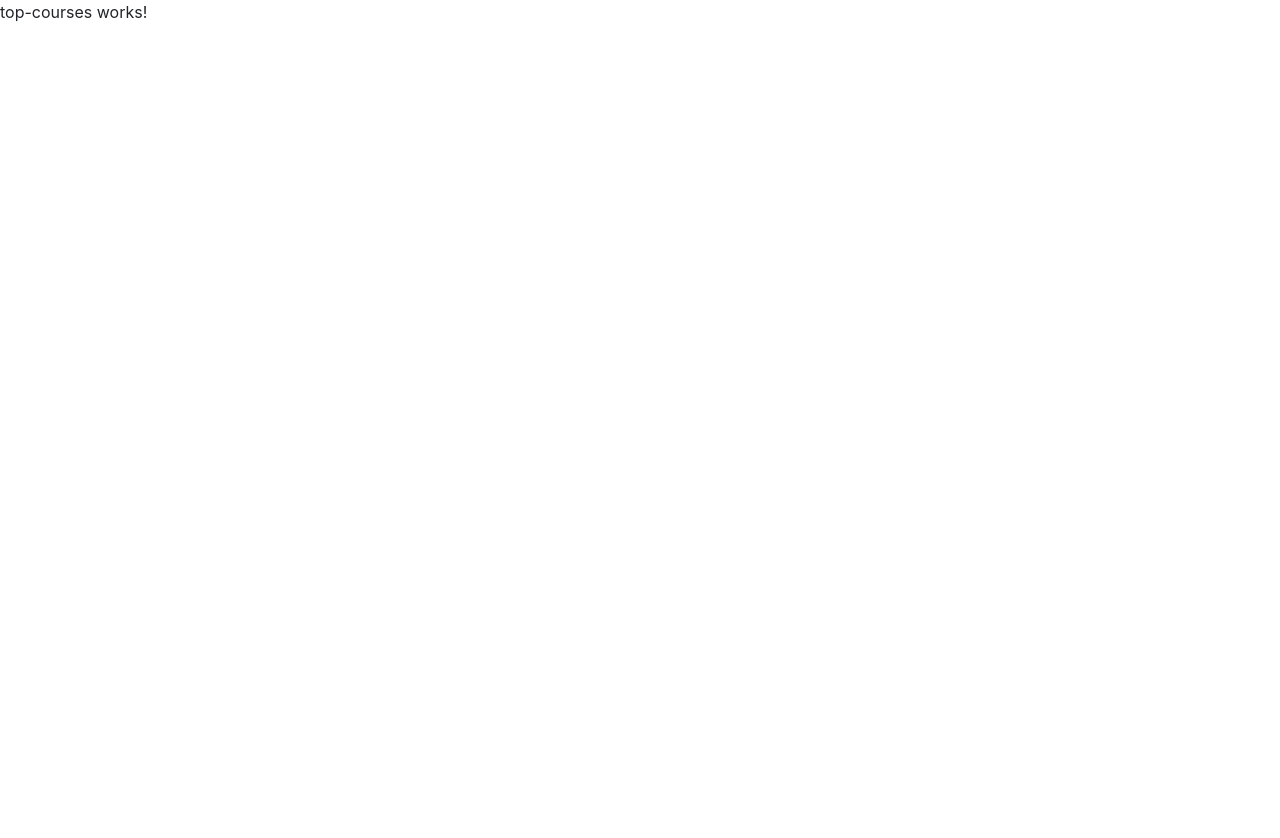
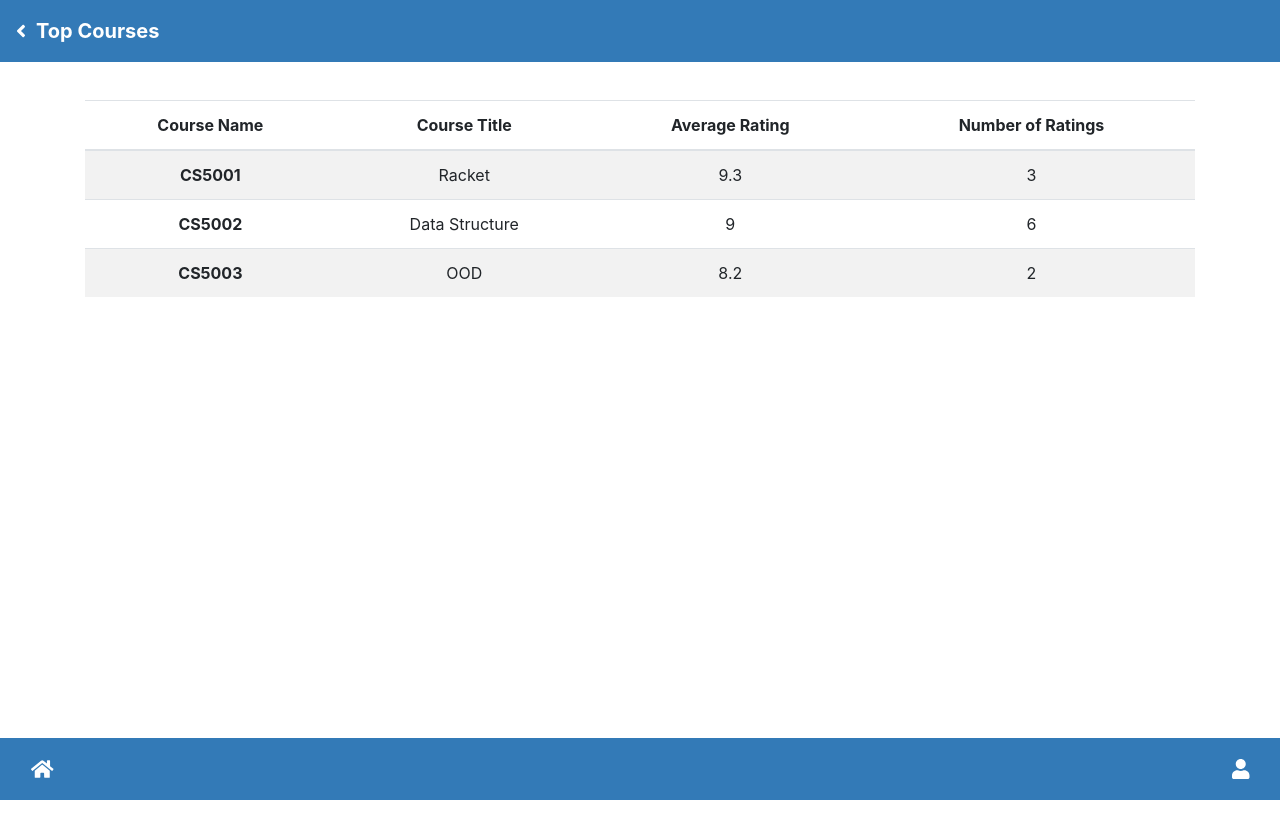
Before and after one commit to laurazha/CS5610-Project, an Angular app: page /topcourses in a window 1280 px wide. Shown: the top 838 px of the page. Before the commit the page ends 800 px from the top, so only its background shows below. Built offline with nearby package versions, Linux system fonts and the light colour scheme; a web font is replaced by a local one.

Commit message:
top courses

```diff
--- a/src/app/views/home/home/home.component.css
+++ b/src/app/views/home/home/home.component.css
@@ -11,6 +11,15 @@
 
 .right-margin {
   margin-right: 10px
+}
+
+.container-padding {
+  padding-top: 30px;
+}
+
+.nav-padding {
+  padding-top: 50px;
+  padding-bottom: 50px;
 }
 
 .bordered {
@@ -35,3 +44,7 @@
   font-weight: bold;
   text-shadow: 2px 2px 2px #aaa;
 }
+
+.text-box {
+  background-color: white;
+}
--- a/src/app/views/home/home/home.component.html
+++ b/src/app/views/home/home/home.component.html
@@ -1,4 +1,4 @@
-<nav class="navbar nav-grey navbar-fixed-top">
+<nav class="navbar nav-grey fixed-top">
   <div class="container-fluid row">
     <a routerLink="./" class="bold-text grey-text font-sketch pull-left">
       <span class="fa fa-graduation-cap right-margin"></span>
@@ -18,7 +18,7 @@
   </div>
 </nav>
 
-<div class="bg">
+<div class="bg nav-padding">
   <div id="carousel" class="carousel slide" data-ride="carousel">
     <ol class="carousel-indicators">
       <li data-target="#carousel" data-slide-to="0" class="active"></li>
@@ -64,20 +64,22 @@
       <span class="sr-only">Next</span>
     </a>
   </div>
-  <br/><br/><br/>
 
-  <div class="container">
+  <div class="container container-padding">
     <h3 class="font-sketch">About</h3>
-    Founded in 1898, Northeastern is a global, experiential, research university built on a tradition of engagement with
-    the world, creating a distinctive approach to education and research. The university offers a comprehensive range of
-    undergraduate and graduate programs leading to degrees through the doctorate in nine colleges and schools, and
-    select advanced degrees at graduate campuses in Charlotte, North Carolina, Seattle, Silicon Valley, and Toronto.
-    <br/><br/><br/>
+    <div class="text-box">
+      Founded in 1898, Northeastern is a global, experiential, research university built on a tradition of engagement
+      with
+      the world, creating a distinctive approach to education and research. The university offers a comprehensive range
+      of
+      undergraduate and graduate programs leading to degrees through the doctorate in nine colleges and schools, and
+      select advanced degrees at graduate campuses in Charlotte, North Carolina, Seattle, Silicon Valley, and Toronto.
+    </div>
   </div>
 
-  <div class="container grey-text font-sketch">
+  <div class="container container-padding grey-text font-sketch">
     <div class="row">
-      <div class="col-sm-6">
+      <div class="col-sm-6 d-none d-md-block">
         <h3>Calendar</h3>
         <div class="bordered embed-responsive embed-responsive-4by3">
           <iframe
@@ -85,7 +87,7 @@
             width="400" height="300" frameborder="1" scrolling="no"></iframe>
         </div>
       </div>
-      <div class="col-sm-6 hidden-sm">
+      <div class="col-sm-6">
         <h3>Find Us</h3>
         <div class="bordered embed-responsive embed-responsive-4by3">
           <iframe
@@ -95,10 +97,10 @@
       </div>
     </div>
   </div>
-  <br/><br/><br/>
+  <br/>
 </div>
 
-<nav class="navbar navbar-fixed-bottom nav-grey">
+<nav class="navbar fixed-bottom nav-grey">
   <div class="pull-left">
     <a href="#">XXX's Assignment Entry</a>
   </div>
--- a/src/app/views/home/top-courses/top-courses.component.css
+++ b/src/app/views/home/top-courses/top-courses.component.css
@@ -0,0 +1,30 @@
+
+.top-margin {
+  margin-top: 50px;
+}
+
+.nav-padding {
+  padding-top: 50px;
+  padding-bottom: 50px;
+}
+
+.right-margin {
+  margin-right: 10px
+}
+
+.nav-blue {
+  background-color: #337ab7;
+}
+
+.navbar-text {
+  font-size: 20px;
+  font-weight: bold;
+}
+
+.white-text {
+  color: #FFFFFF;
+}
+
+.text-middle {
+  text-align: center;
+}
--- a/src/app/views/home/top-courses/top-courses.component.html
+++ b/src/app/views/home/top-courses/top-courses.component.html
@@ -1,3 +1,48 @@
-<p>
-  top-courses works!
-</p>
+<nav class="navbar fixed-top nav-blue">
+  <div class="container-fluid row">
+    <div class="pull-left">
+      <a routerLink="../"
+         class="navbar-text white-text right-margin">
+        <span class="fa fa-angle-left"></span>
+      </a>
+      <a routerLink="./"
+         class="navbar-text white-text">
+        Top Courses
+      </a>
+    </div>
+  </div>
+</nav>
+
+<div class="container nav-padding top-margin text-middle">
+  <table class="table table-striped">
+    <thead>
+    <tr>
+      <th scope="col">Course Name</th>
+      <th scope="col">Course Title</th>
+      <th scope="col">Average Rating</th>
+      <th scope="col">Number of Ratings</th>
+    </tr>
+    </thead>
+    <tbody>
+    <tr *ngFor="let course of courses">
+      <th scope="row">{{course.name}}</th>
+      <td>{{course.title}}</td>
+      <td>{{course.rating}}</td>
+      <td>{{course.numRating}}</td>
+    </tr>
+    </tbody>
+  </table>
+</div>
+
+<nav class="navbar fixed-bottom nav-blue">
+  <div class="container-fluid">
+    <a routerLink="/"
+       class="navbar-text white-text pull-left">
+      <span class="fa fa-home"></span>
+    </a>
+    <a routerLink="../"
+       class="navbar-text white-text pull-right">
+      <span class="fa fa-user"></span>
+    </a>
+  </div>
+</nav>
--- a/src/app/views/home/top-courses/top-courses.component.ts
+++ b/src/app/views/home/top-courses/top-courses.component.ts
@@ -7,6 +7,10 @@ import { Component, OnInit } from '@angular/core';
 })
 export class TopCoursesComponent implements OnInit {
 
+  courses = [{name: 'CS5001', title: 'Racket', rating: 9.3, numRating: 3},
+    {name: 'CS5002', title: 'Data Structure', rating: 9.0, numRating: 6},
+    {name: 'CS5003', title: 'OOD', rating: 8.2, numRating: 2}];
+
   constructor() { }
 
   ngOnInit() {
```
